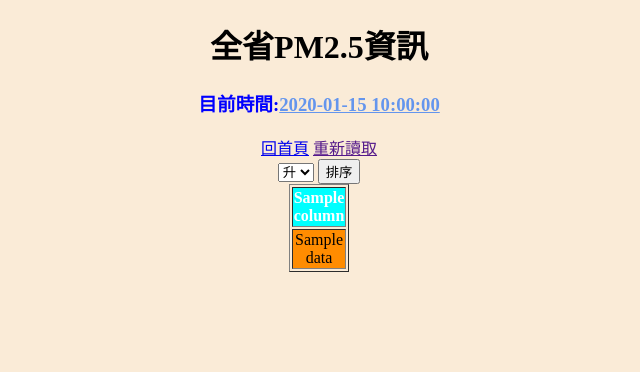
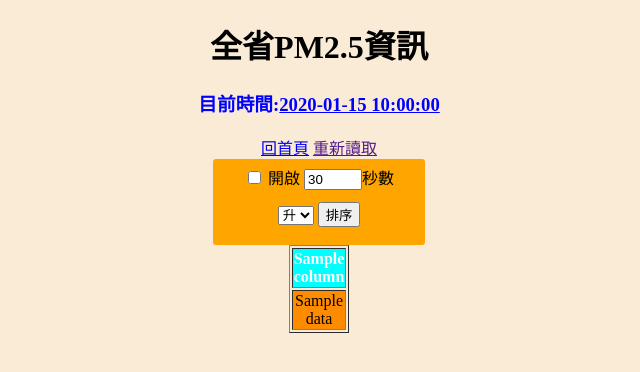
Before and after one commit to GarrisonHuang/flaskdemo, a Flask app: template templates/pm25.html in a window 1280 px wide. Shown: the top 372 px of the page, without its empty margins (321-961 px from the left). Run offline with Flask 3, Linux system fonts and the light colour scheme; the template is opened without the code that fills it: most values are stand-ins (such as "Sample title", 1, 10 or a date in 2020).

Commit message:
完成定時讀取 但無法取消

```diff
--- a/templates/pm25.html
+++ b/templates/pm25.html
@@ -31,23 +31,53 @@
                 width: 90%;
             }
         }
+
+        #reload-sec {
+            width: 50px;
+
+        }
+
+        .panel1 {
+            width: 200px;
+            margin: 0 auto;
+            background-color: orange;
+            padding: 6px;
+            border-radius: 3px;
+        }
+
+        button-style {
+            background-color: blueviolet;
+            border: 0;
+            width: 50px;
+            border-radius: 3px;
+        }
+
+        form {
+            margin: 12px 0px;
+        }
     </style>
 </head>
 
 <body>
     <h1>全省PM2.5資訊</h1>
-    <h3 style="color:blue">目前時間:<u style="color:cornflowerblue">{{data["today"]}}</u></h3>
+    <h3 style="color:blue">目前時間:<u>{{data["today"]}}</u></h3>
     <a href="/">回首頁</a>
     <a href="">重新讀取</a>
 
+    <div class="panel1">
+        <input type="checkbox" name="" id="check-reload">
+        開啟
+        <input name="" id="reload-sec" type="number" value="30">秒數
         <form action="" method="POST">
             <select name="sort" id="sort">
                 <option value="true">升</option>
                 <option value="false">降</option>
             </select>
-        <button type="submit">排序</button>
+            <button class="button-style" type="submit">排序</button>
 
         </form>
+    </div>
+
     <table border="1">
         <thead>
             <tr>
@@ -69,6 +99,48 @@
     </table>
     <!-- {{data["columns"]}} -->
     <!-- {{data["values"]}} -->
+    <script>
+        // 自動更新
+        const checkReload = document.querySelector("#check-reload");
+        const reloadSecond = document.querySelector("#reload-sec");
+        const delaySecond = 30;
+        reloadSecond.value = delaySecond;
+
+        window.onload = function () {
+
+            console.log("reload!");
+            checkReload.checked = localStorage.getItem("CheckReload") ? true : false
+            reloadSecond.value = localStorage.getItem("ReloadSecond") ? localStorage.getItem("ReloadSecond")
+                : delaySecond;
+
+            if (checkReload.checked) {
+                console.log("start reload!");
+                let sec = Number(reloadSecond.value) * 1000;
+                setInterval((() => {
+                    window.location.reload();
+                }), sec);
+            }
+        };
+
+        checkReload.addEventListener("change", () => {
+            //儲存
+            localStorage.setItem("CheckReload", checkReload.checked);
+            localStorage.setItem("ReloadSecond", reloadSecond.value);
+            SetUpdateInterval();
+        });
+
+        function SetUpdateInterval() {
+            if (checkReload.checked) {
+                console.log("start reload!");
+                let sec = Number(reloadSecond.value) * 1000;
+                setInterval((() => {
+                    window.location.reload();
+                }), sec);
+            }
+        }
+
+
+    </script>
 </body>
 
 </html>
```
Lines whose indentation alone changed are shown as unchanged.
